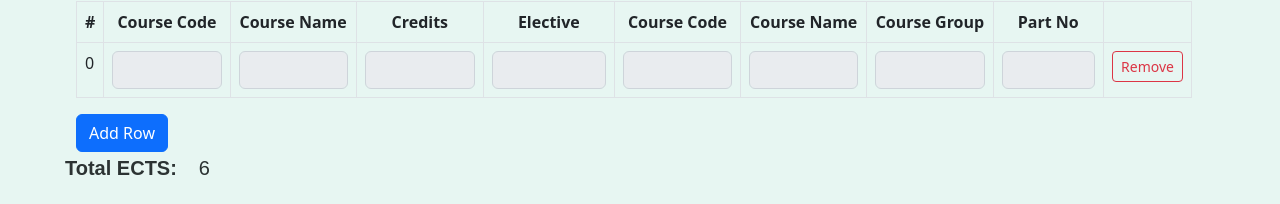
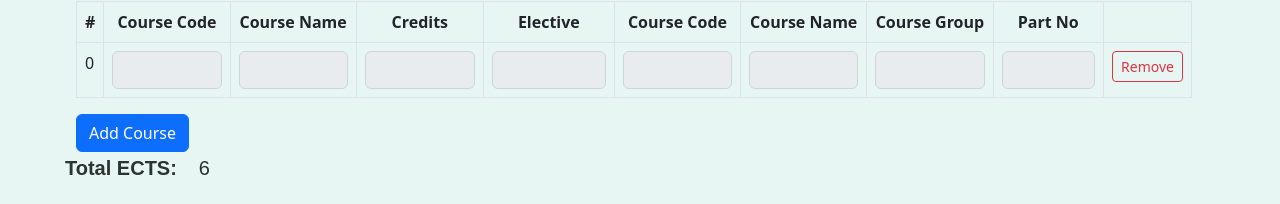
Before and after one commit to trelans/319-Project, a React (Create React App) app: page /preapproval-student in a window 1280 px wide. Shown: the part 449-653 px from the top of the page. Built offline with nearby package versions, Linux system fonts and the light colour scheme; no server answers.

Commit message:
AddRow button to AddCourse Button

```diff
--- a/src/pages/PreApprovalFormPage/TableAddRows.js
+++ b/src/pages/PreApprovalFormPage/TableAddRows.js
@@ -160,7 +160,7 @@ class TableAddRows extends React.Component {
                 </tbody>
               </table>
               <button onClick={this.handleAddRow} className="btn btn-primary">
-                Add Row
+                Add Course
               </button>
             </div>
           </div>
```
